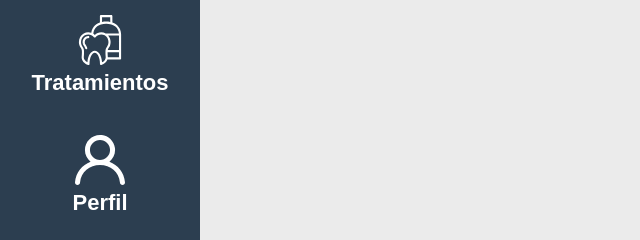
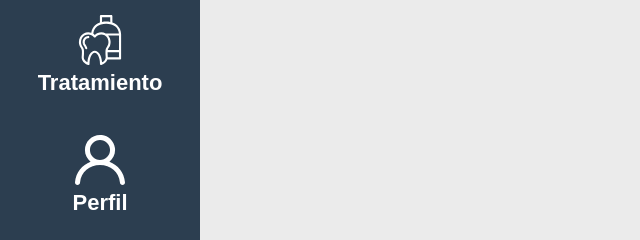
Before and after one commit to lackofpersonality/ClinicApp, a plain HTML site: page deletePatient.html in a window 1280 px wide. Shown: the part 485-725 px from the top of the page, 0-640 px from the left. Drawn offline with Linux system fonts and the light colour scheme.

Commit message:
Actualizar deletePatient.html con todos los cambios

```diff
--- a/deletePatient.html
+++ b/deletePatient.html
@@ -24,10 +24,11 @@
                 <span>Citas</span></a></li></a></li>
                 <li><a href="docTreatments.html">
                     <img src="tooth-with-mouthwash-svgrepo-com.svg">
-                   <span>Tratamientos</span></a></li>
+                   <span>Tratamiento</span></a></li>
                 <li><a href="myProfile.html"><img src="profile-1341-svgrepo-com.svg">
                 <span>Perfil</span></a></li>
             </ul>
+
         </nav>
 
     <main id="genDoc2">
```
